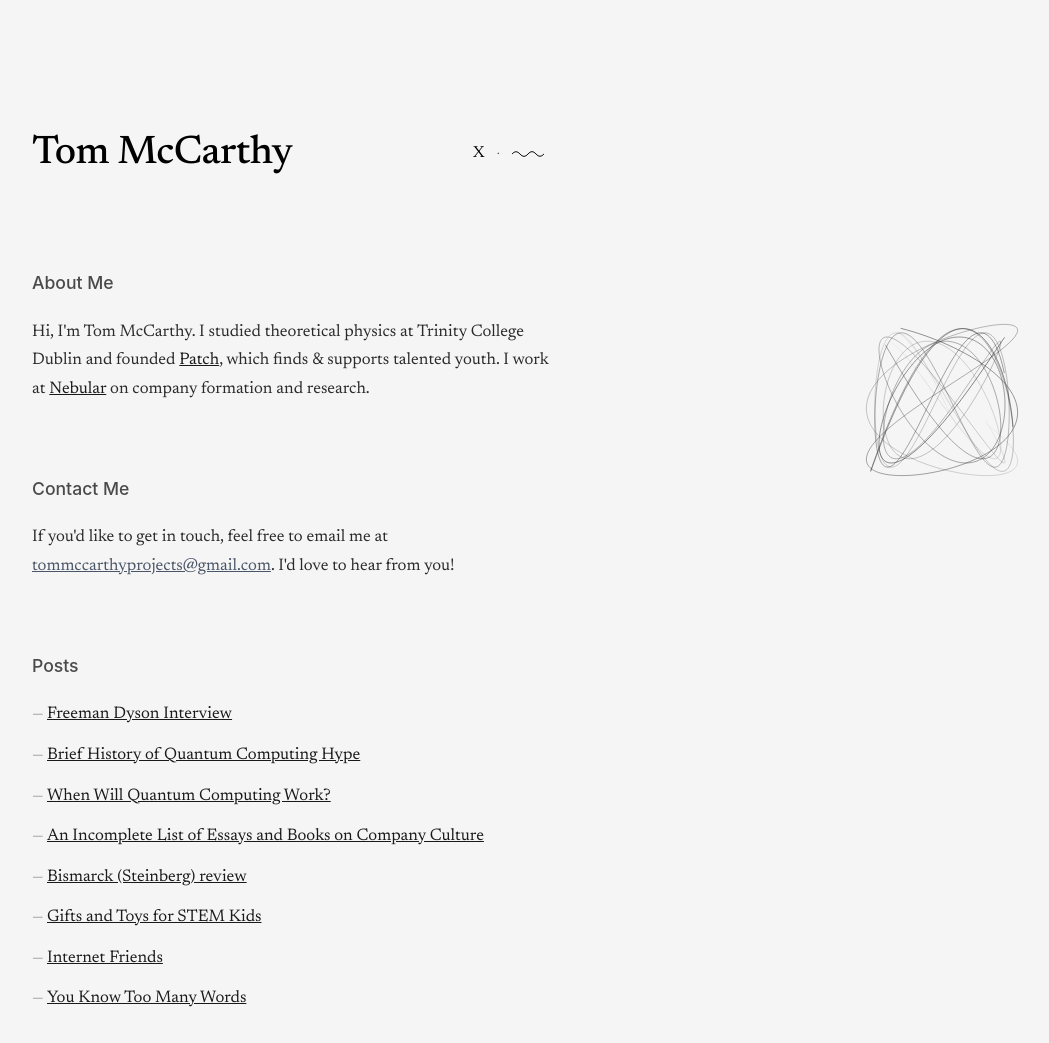
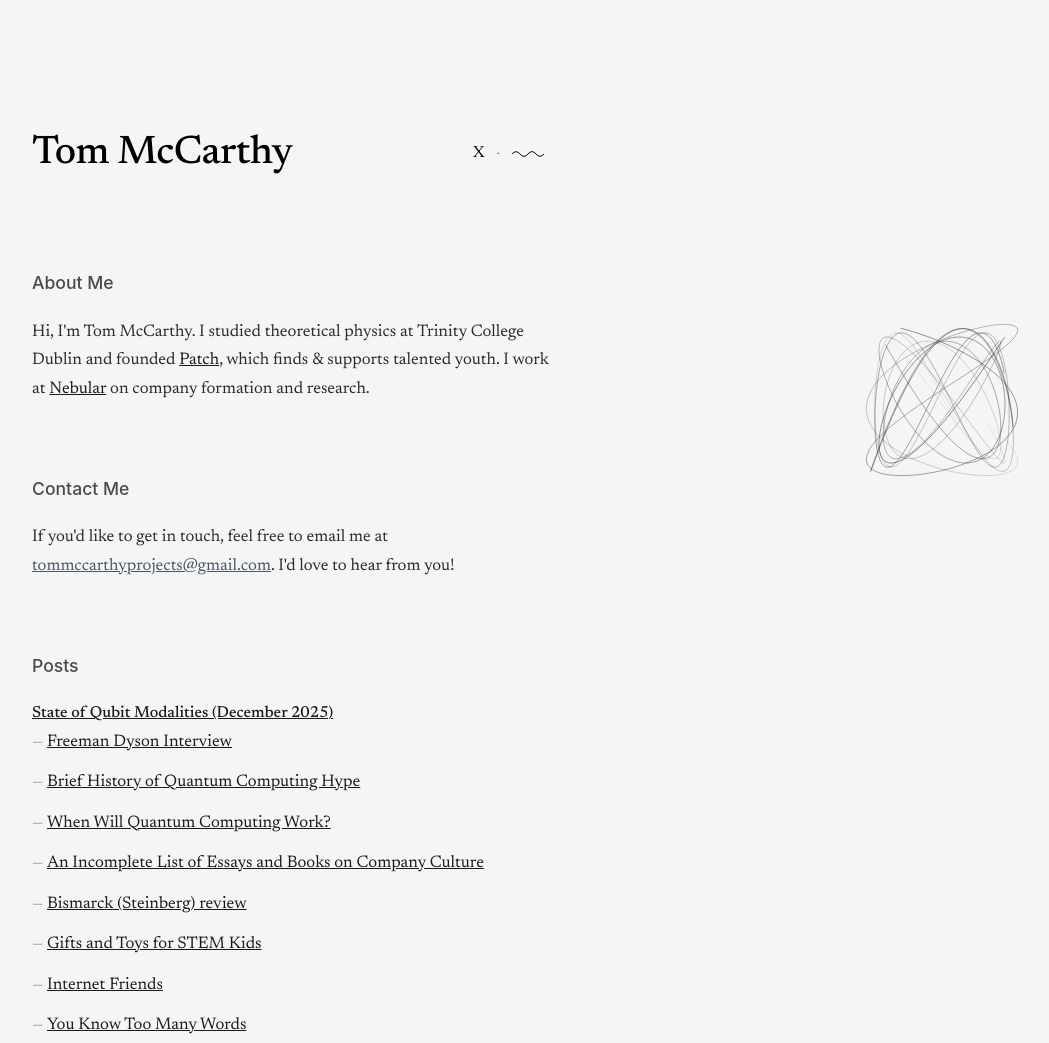
Before and after one commit to Elpoko/Elpoko.github.io, a plain HTML site: page index.html in a window 1280 px wide. Shown: the top 1043 px of the page, without its empty margins (128-1177 px from the left). Drawn offline with Linux system fonts and the light colour scheme.

Commit message:
link on main

```diff
--- a/index.html
+++ b/index.html
@@ -454,6 +454,7 @@
 
             <section>
                 <h2>Posts</h2>
+                <div class=""list-item"><a href="qcmodalities.html">State of Qubit Modalities (December 2025)</a></div>
                 <div class="list-item"><a href="freeman-dyson-interview.html">Freeman Dyson Interview</a></div>
                 <div class="list-item"><a href="qc-hype.html">Brief History of Quantum Computing Hype</a></div>
                 <div class="list-item"><a href="when-quantum.html">When Will Quantum Computing Work?</a></div>
```
Also changed, not shown: 1 other file.
